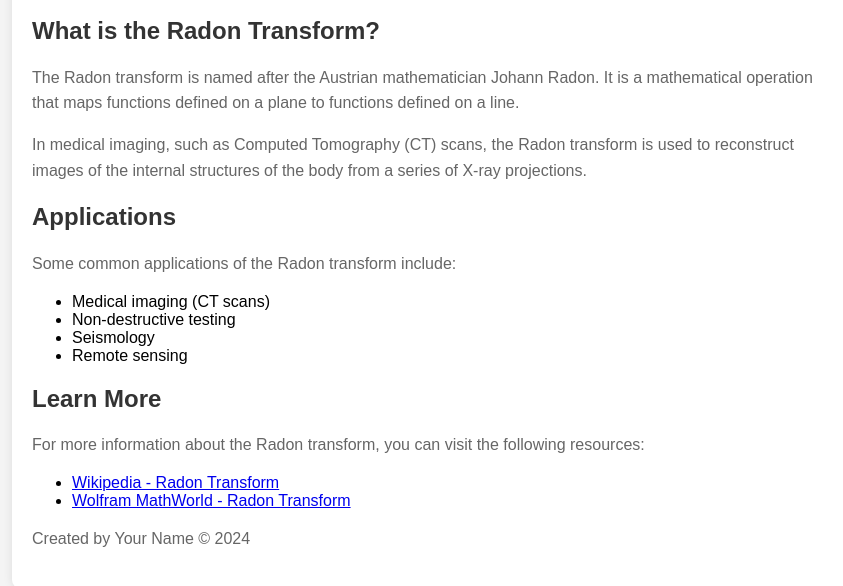
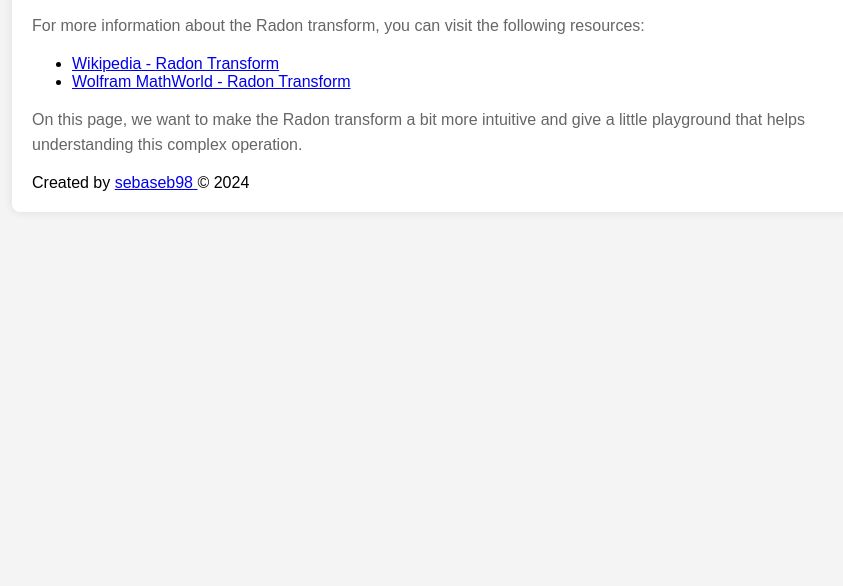
Before and after one commit to sebaseb98/sebaseb98.github.io, a plain HTML site: page index.html in a window 1280 px wide. Shown: the part 174-760 px from the top of the page, without its empty margins (208-1051 px from the left). Drawn offline with Linux system fonts and the light colour scheme.

Commit message:
simplified page

```diff
--- a/index.html
+++ b/index.html
@@ -46,20 +46,6 @@
                 projections.</p>
         </header>
         <main>
-            <h2>What is the Radon Transform?</h2>
-            <p>The Radon transform is named after the Austrian mathematician Johann Radon. It is a mathematical
-                operation that maps functions defined on a plane to functions defined on a line.</p>
-            <p>In medical imaging, such as Computed Tomography (CT) scans, the Radon transform is used to reconstruct images of the internal
-                structures of the body from a series of X-ray projections.</p>
-            <h2>Applications</h2>
-            <p>Some common applications of the Radon transform include:</p>
-            <ul>
-                <li>Medical imaging (CT scans)</li>
-                <li>Non-destructive testing</li>
-                <li>Seismology</li>
-                <li>Remote sensing</li>
-            </ul>
-            <h2>Learn More</h2>
             <p>For more information about the Radon transform, you can visit the following resources:</p>
             <ul>
                 <li><a href="https://en.wikipedia.org/wiki/Radon_transform" target="_blank">Wikipedia - Radon
@@ -67,9 +53,12 @@
                 <li><a href="https://mathworld.wolfram.com/RadonTransform.html" target="_blank">Wolfram MathWorld -
                         Radon Transform</a></li>
             </ul>
+            <p>On this page, we want to make the Radon transform a bit more intuitive and give a little playground that helps understanding this complex operation.</p>
         </main>
+
+
         <footer>
-            <p>Created by Your Name &copy; 2024</p>
+            Created by <a href="https://github.com/sebaseb98" target="_blank"> sebaseb98 </a> &copy; 2024
         </footer>
     </div>
 </body>
```
